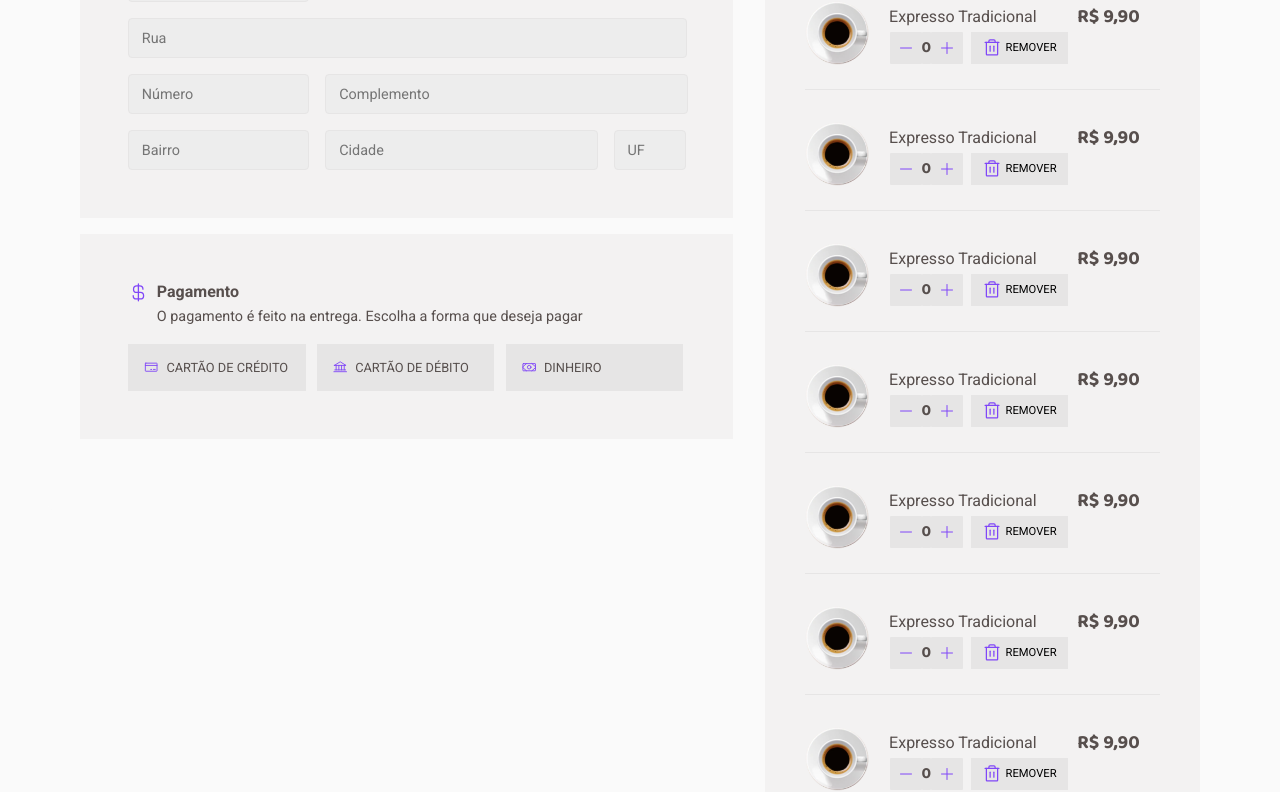
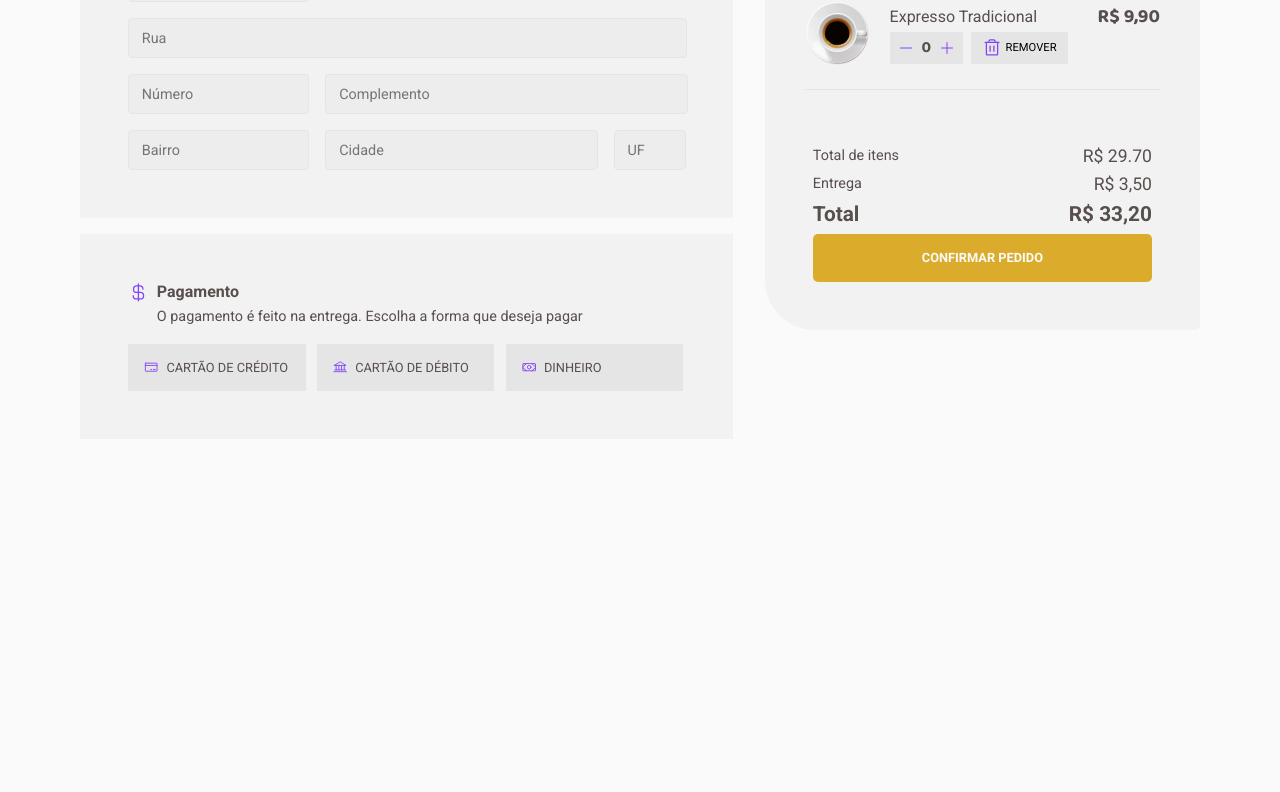
Before and after one commit to jnorberto23/coffee-delivery, a React (Vite) app: page /checkout in a window 1280 px wide. Shown: the part 331-1123 px from the top of the page. After the commit the page ends 842 px from the top, so only its background shows below. Built offline with nearby package versions, Linux system fonts and the light colour scheme.

Commit message:
✨add checkout page

```diff
--- a/src/pages/Checkout/components/CoffeeSelected/styles.ts
+++ b/src/pages/Checkout/components/CoffeeSelected/styles.ts
@@ -38,7 +38,8 @@ export const TitleWrapper = styled.div`
   display: flex;
   flex-direction: row;
   align-items: center;
-  justify-content: space-around;
+  justify-content: space-between;
+  padding-left: 1.3rem;
   width: 100%;
   flex-wrap: 1;
 `;
--- a/src/pages/Checkout/index.tsx
+++ b/src/pages/Checkout/index.tsx
@@ -55,13 +55,6 @@ export function Checkout() {
           <SelectedCoffeeList>
             <CoffeeSelected></CoffeeSelected>
             <CoffeeSelected></CoffeeSelected>
-            <CoffeeSelected></CoffeeSelected>
-            <CoffeeSelected></CoffeeSelected>
-            <CoffeeSelected></CoffeeSelected>
-            <CoffeeSelected></CoffeeSelected>
-            <CoffeeSelected></CoffeeSelected>
-            <CoffeeSelected></CoffeeSelected>
-            <CoffeeSelected></CoffeeSelected>
           </SelectedCoffeeList>
           <SelectedCoffeeFooter>
             <SelectedCoffeeFooterLineWrapper>
--- a/src/pages/Checkout/styles.ts
+++ b/src/pages/Checkout/styles.ts
@@ -114,6 +114,8 @@ export const SelectedCoffeeCard = styled.div`
   align-items: flex-start;
   justify-content: flex-start;
   background-color: ${(props) => props.theme["base-card"]};
+  padding-bottom: 2rem;
+  border-radius: 5px 50px 5px 50px;
 `;
 
 export const SelectedCoffeeList = styled.div`
@@ -133,8 +135,14 @@ export const SelectedCoffeeFooter = styled.div`
   align-items: flex-start;
   justify-content: flex-start;
   gap: 0.5rem;
+
+  div:nth-child(3) {
+    p {
+      font-weight: 900;
+      font-size: 1.3rem;
+    }
+  }
 `;
-
 export const SelectedCoffeeFooterLineWrapper = styled.div`
   width: 100%;
   display: flex;
@@ -152,8 +160,6 @@ export const SelectedCoffeeFooterLineWrapper = styled.div`
     font-style: normal;
     font-size: 1.1rem;
   }
-
-  :
 `;
 
 export const ConfirmOrderButton = styled(Link)`
```
